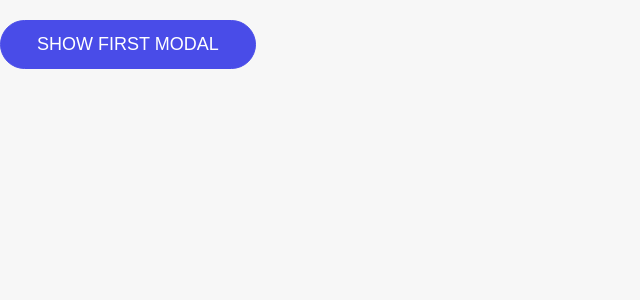
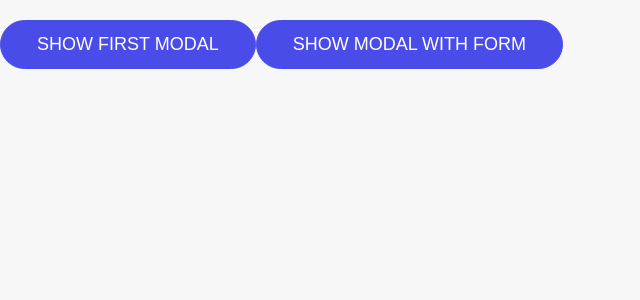
Before and after one commit to YaroslavArtemenko/vue-modals-course, a Vue app: page / in a window 1280 px wide. Shown: the top 300 px of the page, without its empty margins (0-640 px from the left). Built offline with nearby package versions, Linux system fonts and the light colour scheme.

Commit message:
added second modal window with changes

```diff
--- a/src/App.vue
+++ b/src/App.vue
@@ -6,18 +6,32 @@
       <section>
         <div class="container">
 
+          <!-- first modal -->
           <button class="btn btnPrimary" @click="modalFirst = !modalFirst">Show first modal</button>
-          <!-- first modal -->
           <Modal
               title="First modal"
               v-show="modalFirst"
-              @close="modalFirst = !modalFirst"
+              @close="modalFirst = false"
           >
             <div slot="body">
               <p>Text Text Text</p>
               <button class="btn btnPrimary" @click="modalFirst = !modalFirst">Well Done</button>
             </div>
           </Modal>
+
+          <!-- second modal -->
+          <button class="btn btnPrimary" @click="modalSecond.show = !modalSecond.show">Show modal with form</button>
+          <Modal
+              title="Modal with form"
+              v-show="modalSecond.show"
+              @close="modalSecond.show = false"
+          >
+            <div slot="body">
+<!--              <p>Text Text Text</p>-->
+              <button class="btn btnPrimary">Submit</button>
+            </div>
+          </Modal>
+
         </div>
       </section>
 
@@ -34,7 +48,12 @@ export default {
   },
   data () {
     return {
-      modalFirst: false
+      modalFirst: false,
+      modalSecond: {
+        show: false,
+        name: '',
+        email: ''
+      }
     }
   }
 }
```
